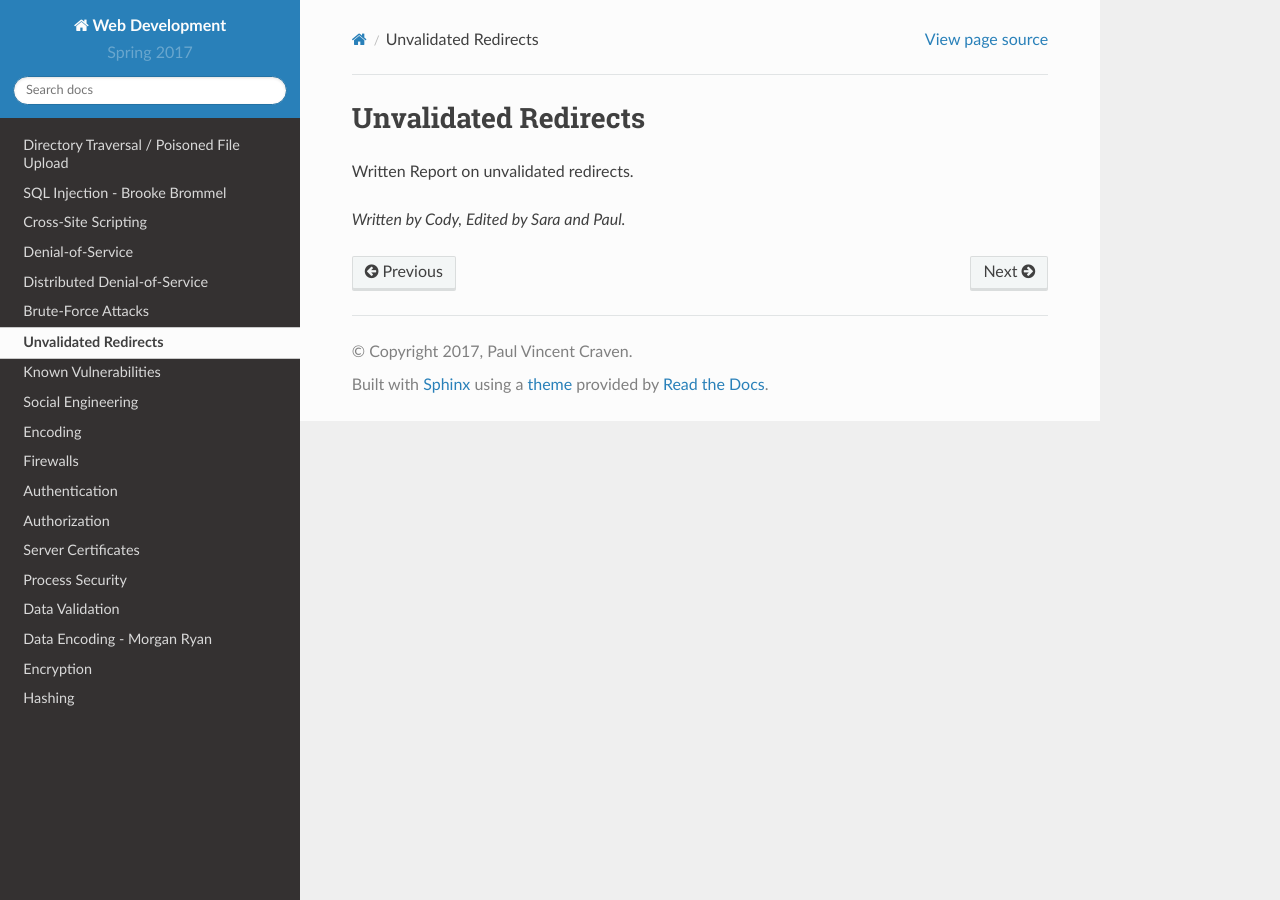
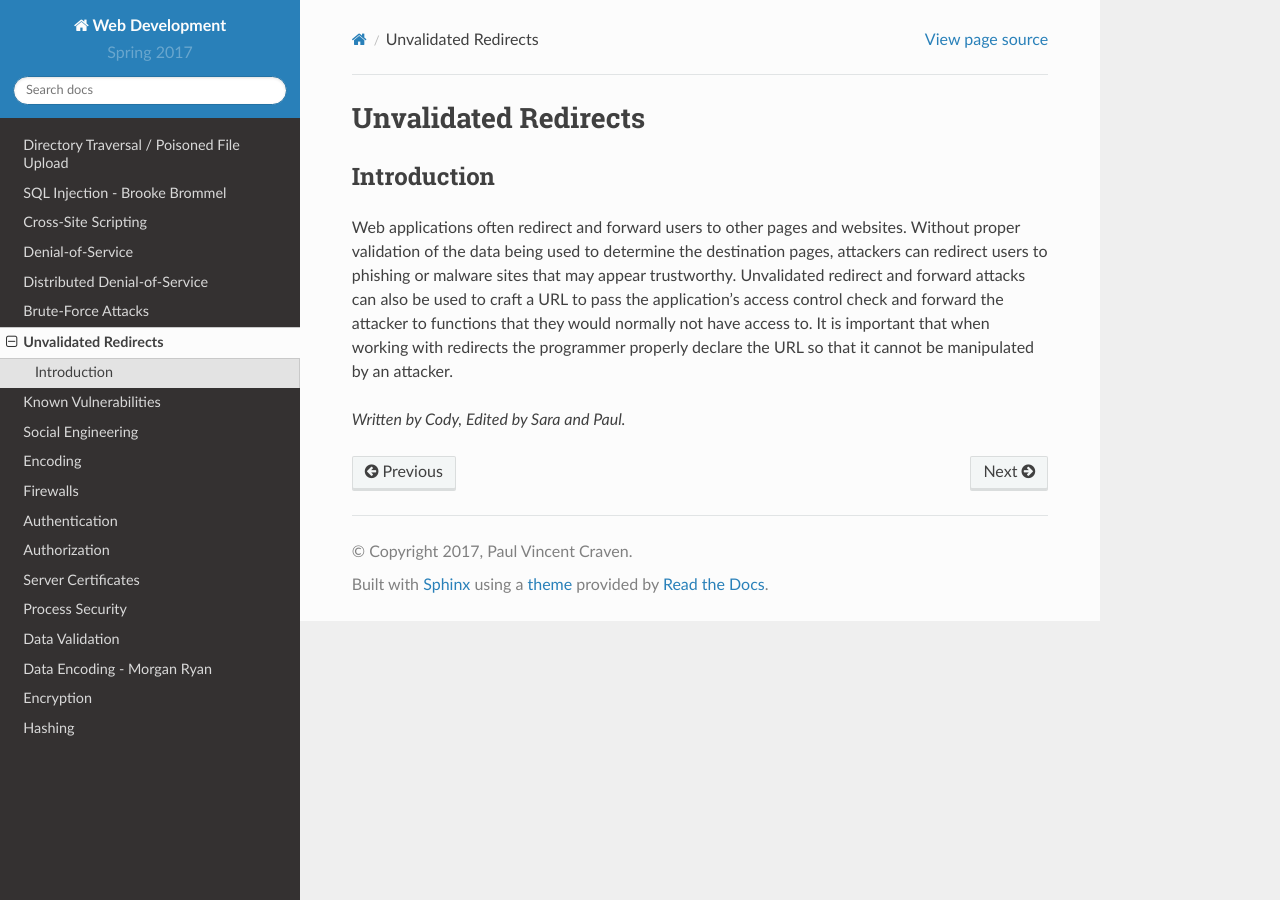
Before and after one commit to pvcraven/2017_web_security, a Sphinx documentation site: the page built from source/unvalidated_redirects/unvalidated_redirects.rst, in a window 1280 px wide. Built offline with Sphinx 7.4.7 and the Read the Docs theme 2.0.0, drawn with Linux system fonts in a browser that asks for light colours.

Commit message:
Test Commit

```diff
--- a/source/unvalidated_redirects/unvalidated_redirects.rst
+++ b/source/unvalidated_redirects/unvalidated_redirects.rst
@@ -1,5 +1,22 @@
 Unvalidated Redirects
 =====================
-Written Report on unvalidated redirects.
+
+Introduction
+------------
+
+Web applications often redirect and forward users to other pages and websites. Without proper validation of the data being used to determine the destination pages, attackers can redirect users to phishing or malware sites that may appear trustworthy. Unvalidated redirect and forward attacks can also be used to craft a URL to pass the application's access control check and forward the attacker to functions that they would normally not have access to. It is important that when working with redirects the programmer properly declare the URL so that it cannot be manipulated by an attacker.
+
+
+
+
+
+
+
+
+
+
+
+
+
 
 *Written by Cody, Edited by Sara and Paul.*
```
